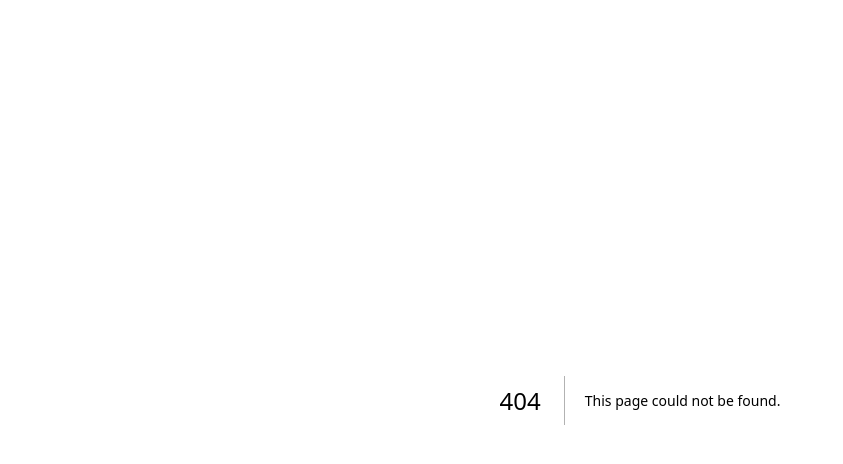
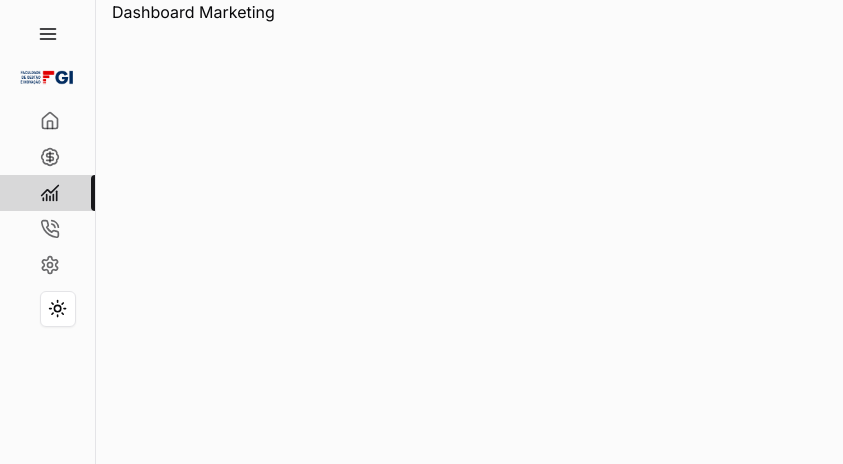
Before and after one commit to DjeffersonA/dashboard-frontend, a Next.js app: page /marketing in a window 1280 px wide. Before the commit this address had no page. Shown: the top 464 px of the page, without its empty margins (0-843 px from the left). Built offline with nearby package versions, Linux system fonts and the light colour scheme.

Commit message:
add pages

```diff
--- /dev/null
+++ b/src/app/comercial/page.tsx
@@ -0,0 +1,9 @@
+import AppContext from "@/context/app.context";
+
+export default function Comercial() {
+  return (
+    <>
+      <AppContext>Dashboard Comercial</AppContext>
+    </>
+  );
+}
--- /dev/null
+++ b/src/app/financeiro/page.tsx
@@ -0,0 +1,9 @@
+import AppContext from "@/context/app.context";
+
+export default function Financeiro() {
+  return (
+    <>
+      <AppContext>Dashboard Financeiro</AppContext>
+    </>
+  );
+}
--- /dev/null
+++ b/src/app/marketing/page.tsx
@@ -0,0 +1,9 @@
+import AppContext from "@/context/app.context";
+
+export default function Marketing() {
+  return (
+    <>
+      <AppContext>Dashboard Marketing</AppContext>
+    </>
+  );
+}
```
